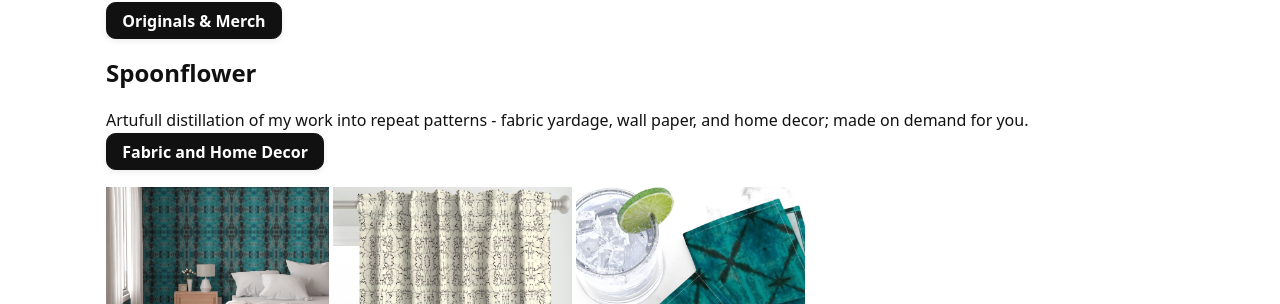
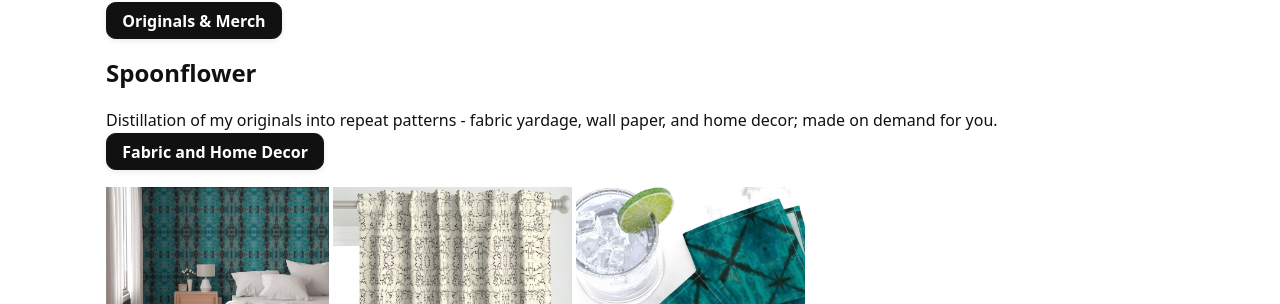
Before and after one commit to MoxieColor/moxiecolor, a Jekyll site: the page built from pages/shop.md, in a window 1280 px wide and 1082 px high. Shown: the part 382-686 px from the top of the window. Built offline with Jekyll 4.4.1, drawn with Linux system fonts in a browser that asks for light colours.

Commit message:
Update shop.md

```diff
--- a/pages/shop.md
+++ b/pages/shop.md
@@ -14,7 +14,7 @@
 <a class="btn" href="https://moxiecolor.etsy.com" target="_blank" rel="noopener">Originals & Merch</a>
 
 ## Spoonflower
-Artufull distillation of my work into repeat patterns - fabric yardage, wall paper, and home decor; made on demand for you.
+Distillation of my originals into repeat patterns - fabric yardage, wall paper, and home decor; made on demand for you.
 <a class="btn" href="https://www.spoonflower.com/profiles/moxiecolor" target="_blank" rel="noopener">Fabric and Home Decor</a>
 <p float="left">
   <img src="{{ '/assets/images/stores/Spoonflower1.png') | relative_url }}"  width=auto height="200"/>
```
